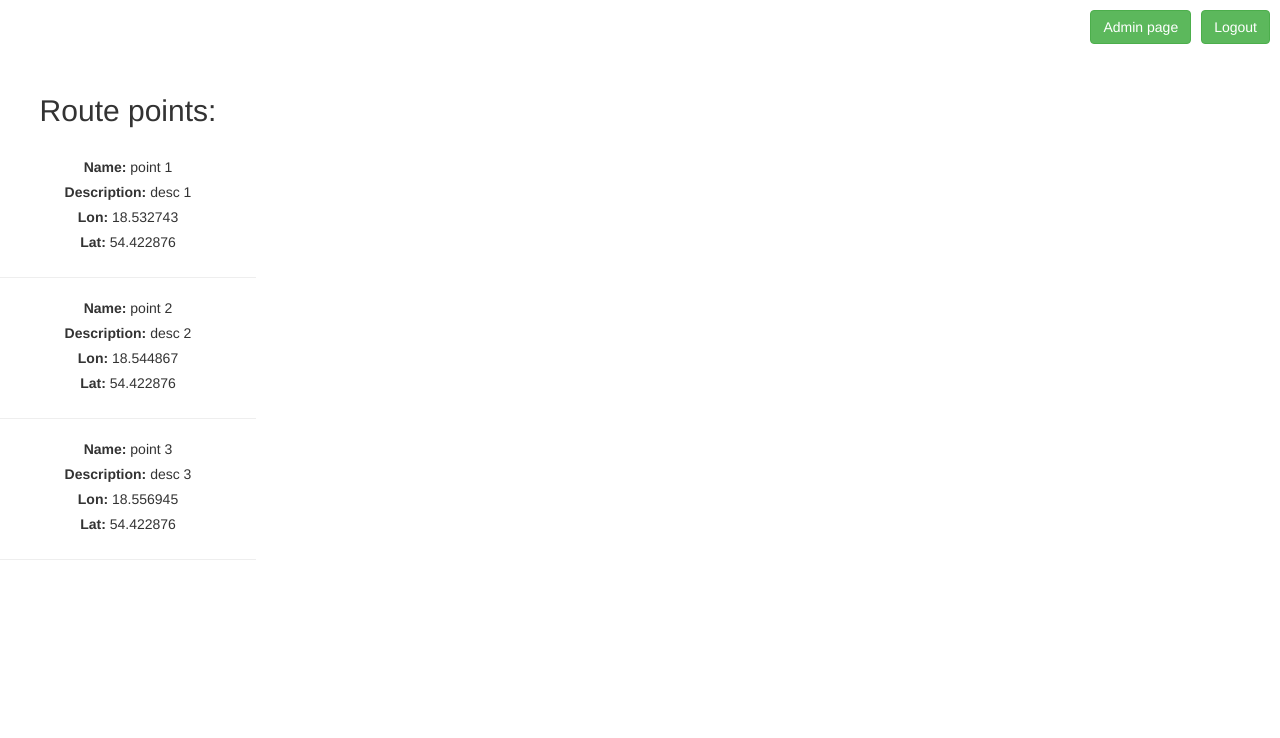
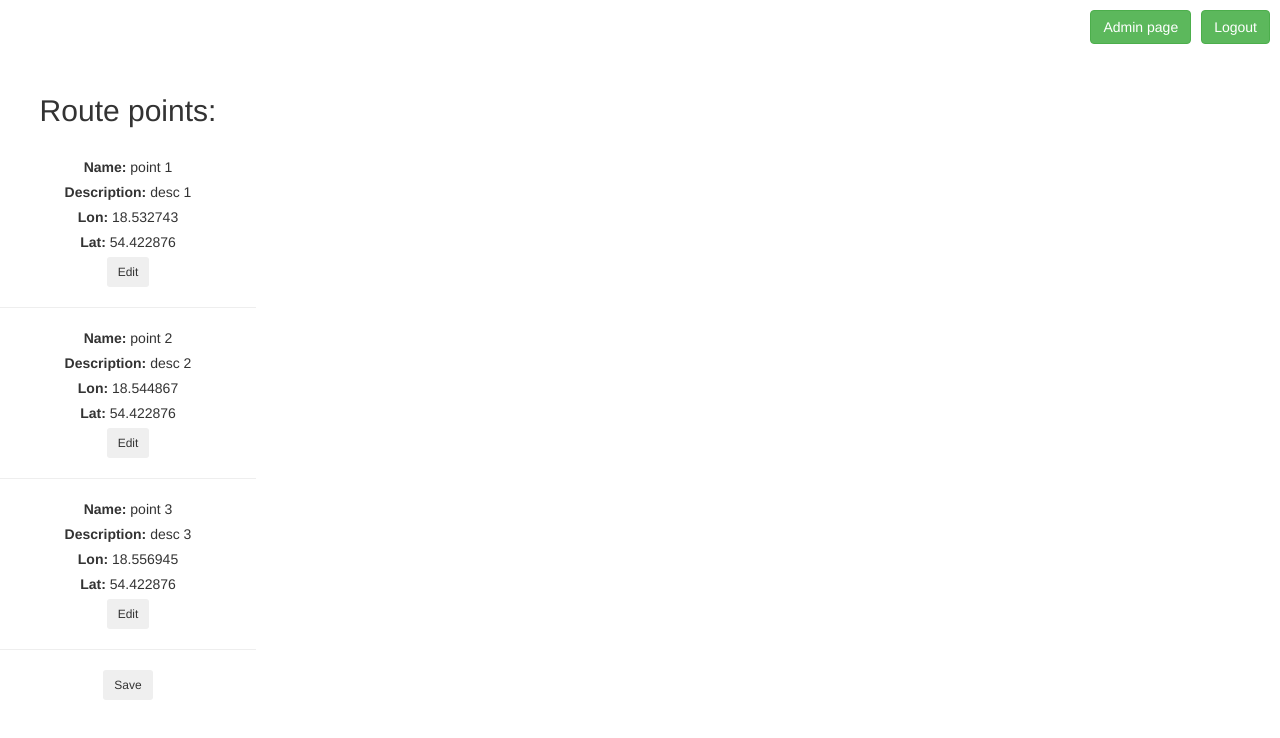
Before and after one commit to kasiahudy/TMCProject, an Angular app: page /map in a window 1280 px wide. Shown: the top 738 px of the page. Built offline with nearby package versions, Linux system fonts and the light colour scheme.

Commit message:
Added points edit

```diff
--- a/src/app/map/map.component.html
+++ b/src/app/map/map.component.html
@@ -10,6 +10,7 @@
     <div *ngFor="let routePoint of routePoints | async">
         <route-point-details [routePoint]='routePoint'></route-point-details>
     </div>
+    <button class="btn btn-secondary btn-sm" (click)='saveRoutePoints()'>Save</button>
 </div>
 
 <div style="margin-top: 10px; display: inline-block; width: 80%">
--- a/src/app/map/map.component.ts
+++ b/src/app/map/map.component.ts
@@ -120,4 +120,9 @@ export class MapComponent implements OnInit {
     adminPage() {
         this.router.navigate(['../admin-page']);
     }
+
+    saveRoutePoints(){
+        this.routePoints;
+        var x = 6;
+    }
 }
--- a/src/app/route-point-details/route-point-details.component.html
+++ b/src/app/route-point-details/route-point-details.component.html
@@ -1,4 +1,5 @@
 <div *ngIf="routePoint">
+    <div *ngIf="!routePointEdit">
         <div>
             <label>Name: </label> {{routePoint.name}}
         </div>
@@ -13,6 +14,25 @@
         </div>
         <!--<button type="button" class="btn btn-primary btn-sm" (click)='updateUser()' style="margin-right: 10px;">Update</button>
         <button type="button" class="btn btn-danger btn-sm" (click)='deleteUser()'>Delete</button>-->
-
+        <button class="btn btn-secondary btn-sm" (click)='edit()'>Edit</button>
+    </div>
+    <form *ngIf="routePointEdit"(ngSubmit)="onSubmit()" style="alignment: center">
+        <div class="form-group row">
+            <label for="name" class="col-sm-5 col-form-label">Name</label>
+            <div class="col-sm-6">
+                <input type="text" id="name" class="form-control mx-sm-10" required [(ngModel)]="routePointNew.name" name="name">
+            </div>
+        </div>
+        <div class="form-group row">
+            <label for="desc" class="col-sm-5 col-form-label">Description</label>
+            <div class="col-sm-6">
+                <input type="text" id="desc" class="form-control mx-sm-10" required [(ngModel)]="routePointNew.description" name="desc">
+            </div>
+        </div>
+        <div class="form-group row">
+            <button type="submit" class="btn btn-success" style="margin-right: 10px">Submit</button>
+            <button class="btn btn-secondary btn-sm" (click)='cancel()'>Cancel</button>
+        </div>
+    </form>
     <hr/>
 </div>
--- a/src/app/route-point-details/route-point-details.component.ts
+++ b/src/app/route-point-details/route-point-details.component.ts
@@ -12,10 +12,28 @@ import {RoutePoint} from '../route-point';
 export class RoutePointDetailsComponent implements OnInit {
 
     @Input() routePoint: RoutePoint;
+    routePointNew: RoutePoint;
+    routePointEdit = false;
 
     constructor(private customerService: AppService, private mapComponent: MapComponent) { }
 
     ngOnInit() {
+
+    }
+    edit() {
+        this.routePointNew = new RoutePoint();
+        this.routePointNew.name = this.routePoint.name;
+        this.routePointNew.description = this.routePoint.description;
+        this.routePointNew.lat = this.routePoint.lat;
+        this.routePointNew.lon = this.routePoint.lon;
+        this.routePointEdit = true;
+    }
+    onSubmit(){
+        this.routePoint = this.routePointNew;
+        this.routePointEdit = false;
     }
 
+    cancel() {
+        this.routePointEdit = false;
+    }
 }
```
Lines whose indentation alone changed are shown as unchanged.
